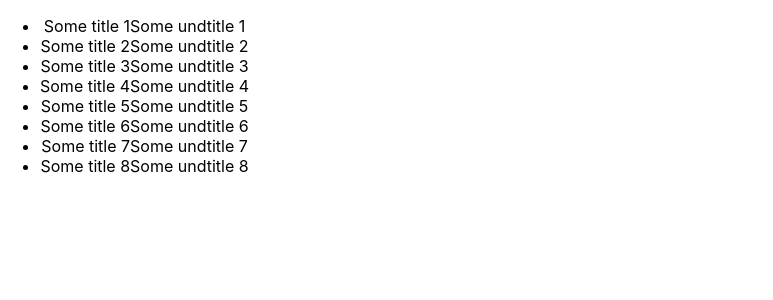
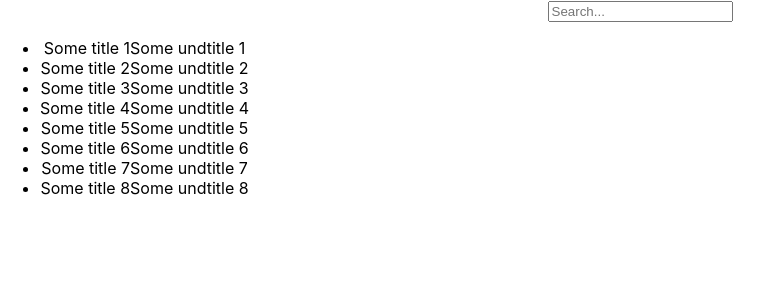
Before and after one commit to victoriarog/article-app, a React (Create React App) app: page / in a window 1280 px wide. Shown: the top 300 px of the page, without its empty margins (0-773 px from the left). Built offline with nearby package versions, Linux system fonts and the light colour scheme.

Commit message:
fix: search takes input

```diff
--- a/src/App.js
+++ b/src/App.js
@@ -1,5 +1,6 @@
 import { useState, useEffect } from 'react';
 import './App.css';
+import Search from './components/Search';
 
 function ArticleList({articles, onArticleClick}) {
   return (
@@ -7,8 +8,10 @@ function ArticleList({articles, onArticleClick}) {
       <ul>
         {articles.map((article, index) => (
           <li key = {article.id} onClick={() => onArticleClick(article)}>
+            <div>
             {article.title}
             {article.undertitle}
+            </div>
           </li>
         ))}
       </ul>
@@ -34,6 +37,7 @@ function App() {
 
   const [articles, setArticles] = useState([]);
   const [selectedArticle, setSelectedArticle] = useState([null]);
+  const [searchArticle, setSearchedArticle] = useState('');
 
   useEffect(() => {
     fetch('/data/ArticleData.json')
@@ -46,9 +50,18 @@ function App() {
     setSelectedArticle(article);
   };
 
+  const handleSearchChange = (searchArticle) => {
+    setSearchedArticle(searchArticle);
+  };
+
+  const filteredArticles = articles.filter((article) =>
+  article.title.toLowerCase().includes(searchArticle.toLowerCase())
+);
+
 
   return (
     <div className="App">
+      <Search searchArticle={searchArticle} onSearchChange={handleSearchChange} />
       <div className='flex-container'>
         <ArticleList articles={articles} onArticleClick={handleArticleClick} />
         <ArticleText article={selectedArticle} />
--- /dev/null
+++ b/src/components/Search.js
@@ -0,0 +1,18 @@
+function Search({searchArticle, onSearchChange}) {
+    const handleChange = (e) => {
+        onSearchChange(e.target.value)
+    };
+
+    return (
+        <div>
+            <input
+            type="text"
+            placeholder="Search..."
+            value={searchArticle}
+            onChange={handleChange}
+            />
+        </div>
+    )
+}
+
+export default Search;
```
